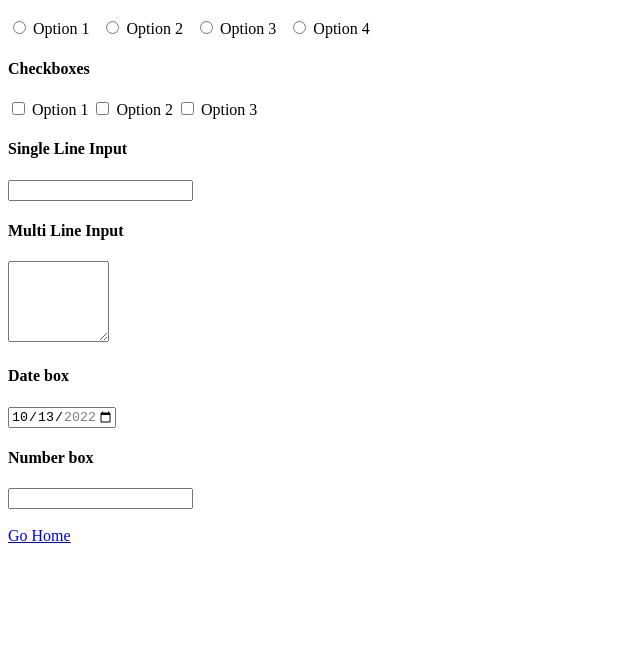
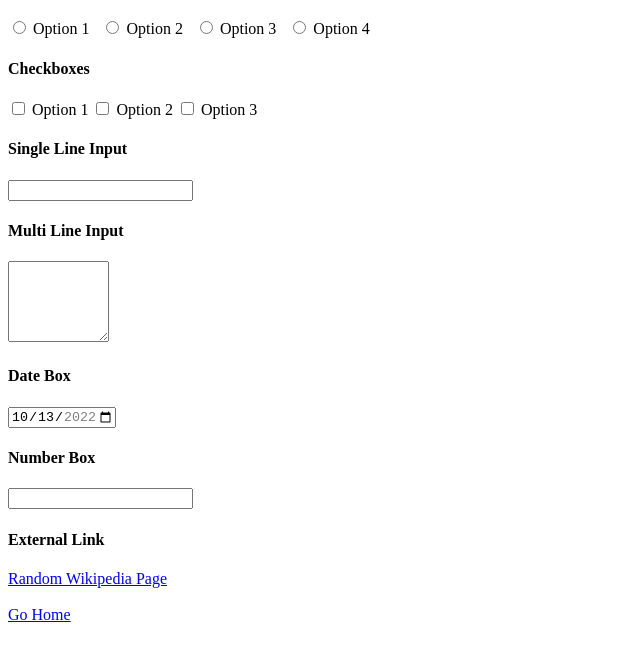
Before and after one commit to matthewghazal/website, a plain HTML site: page coolstuff.html in a window 1280 px wide. Shown: the part 89-750 px from the top of the page, without its empty margins (0-640 px from the left). Drawn offline with Linux system fonts and the light colour scheme.

Commit message:
added external link

```diff
--- a/coolstuff.html
+++ b/coolstuff.html
@@ -31,12 +31,14 @@
 		<h4>Multi Line Input</h4>
 			<textarea name="multiline" rows="5" cols="10"></textarea>
 
-		<h4>Date box</h4>
+		<h4>Date Box</h4>
 			<input type="date" id="date" name="date" value="2022-10-13" min="2022-01-01" max="2022-12-31">
 
-		<h4>Number box</h4>
+		<h4>Number Box</h4>
 			<input type="number">
 
+		<h4>External Link</h4>
+			<a href="https://en.wikipedia.org/wiki/Special:Random">Random Wikipedia Page</a>
 	<br><br>
 	<a href="index.html">Go Home</a>
 </body>
```
